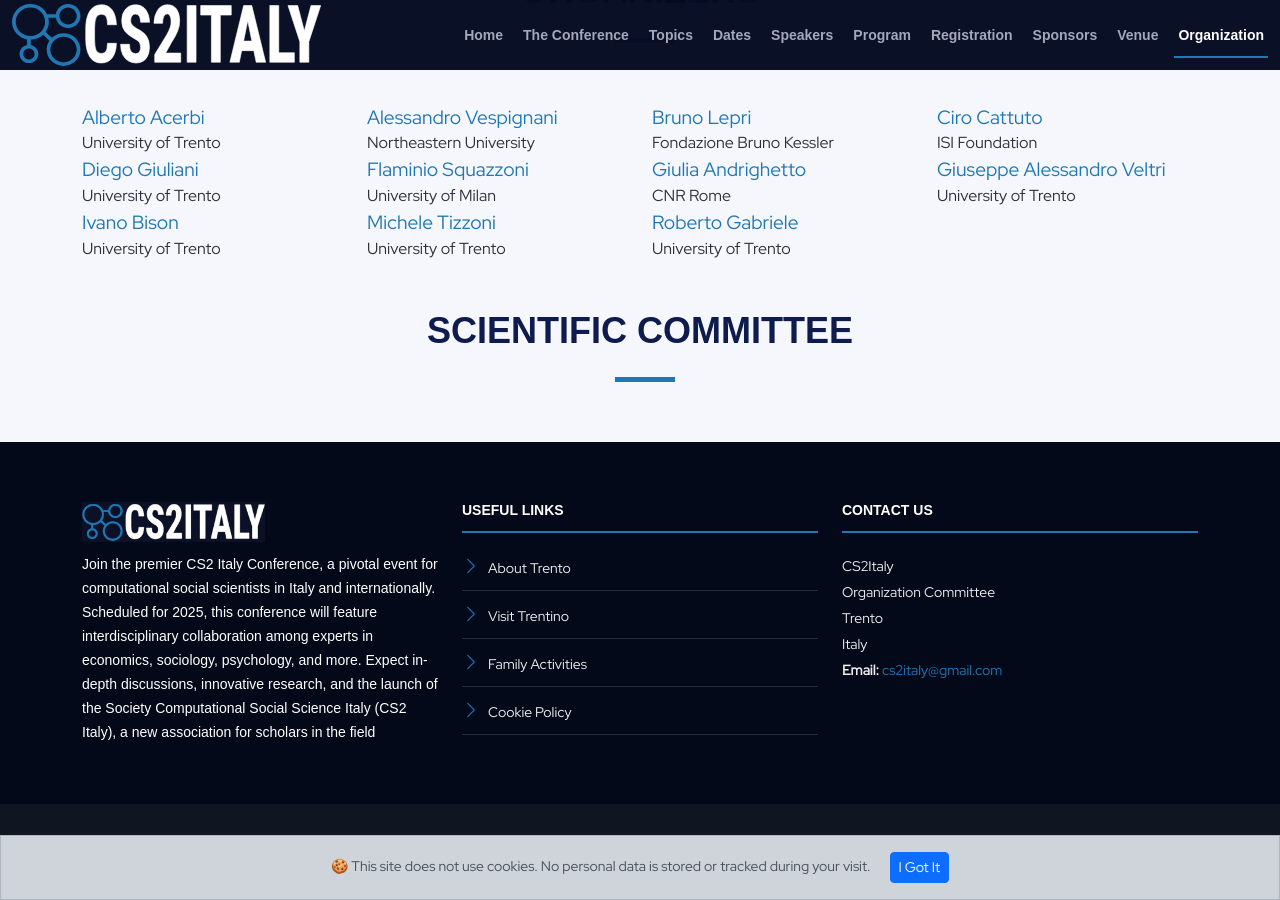
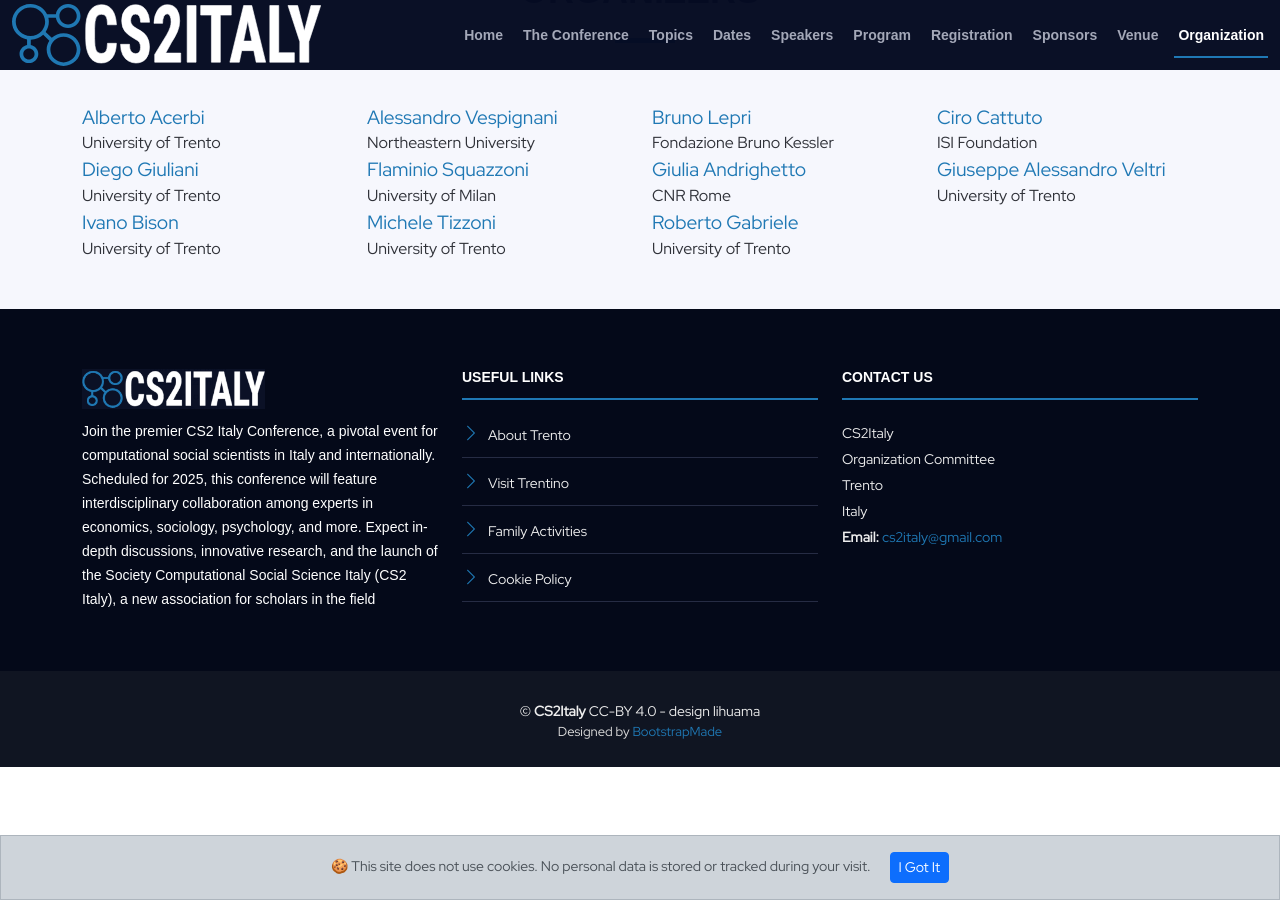
Before and after one commit to CS2Italy/conference, a Jekyll site: the page built from docs/index.md, in a window 1280 px wide and 900 px high, scrolled down 6686 px. Built offline with Jekyll 4.4.1, drawn with Linux system fonts in a browser that asks for light colours.

Commit message:
Update default.html

```diff
--- a/docs/_layouts/default.html
+++ b/docs/_layouts/default.html
@@ -422,6 +422,8 @@
         </div>
       </div>
       <br><br>
+    {% assign count = site.data.scientific_committee | size %}
+    {% if count > 0 %}
       <div class="container" data-aos="fade-up">
         <div class="section-header">
           <h2>Scientific Committee</h2>
@@ -436,6 +438,7 @@
       {% endfor %}
         </div>
       </div>
+    {% endif %}
       </div>
     </section><!-- End Organizers Section -->
 
```
